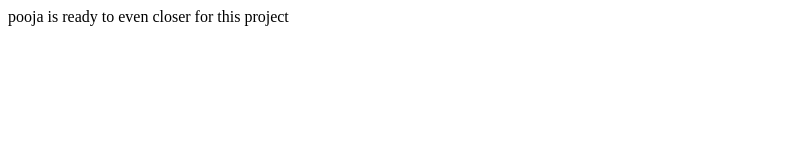
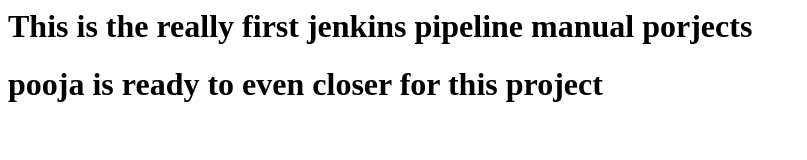
Before and after one commit to winnieio/azure-based_webproject, a plain HTML site: page index.html in a window 1280 px wide. Shown: the whole page, without its empty margins (0-807 px from the left). Drawn offline with Linux system fonts and the light colour scheme.

Commit message:
Manual jenkins pipeline

```diff
--- a/index.html
+++ b/index.html
@@ -1 +1,3 @@
+<h1> This is the really first jenkins pipeline manual porjects <h1>
+
 pooja is ready to even closer for this project
```
